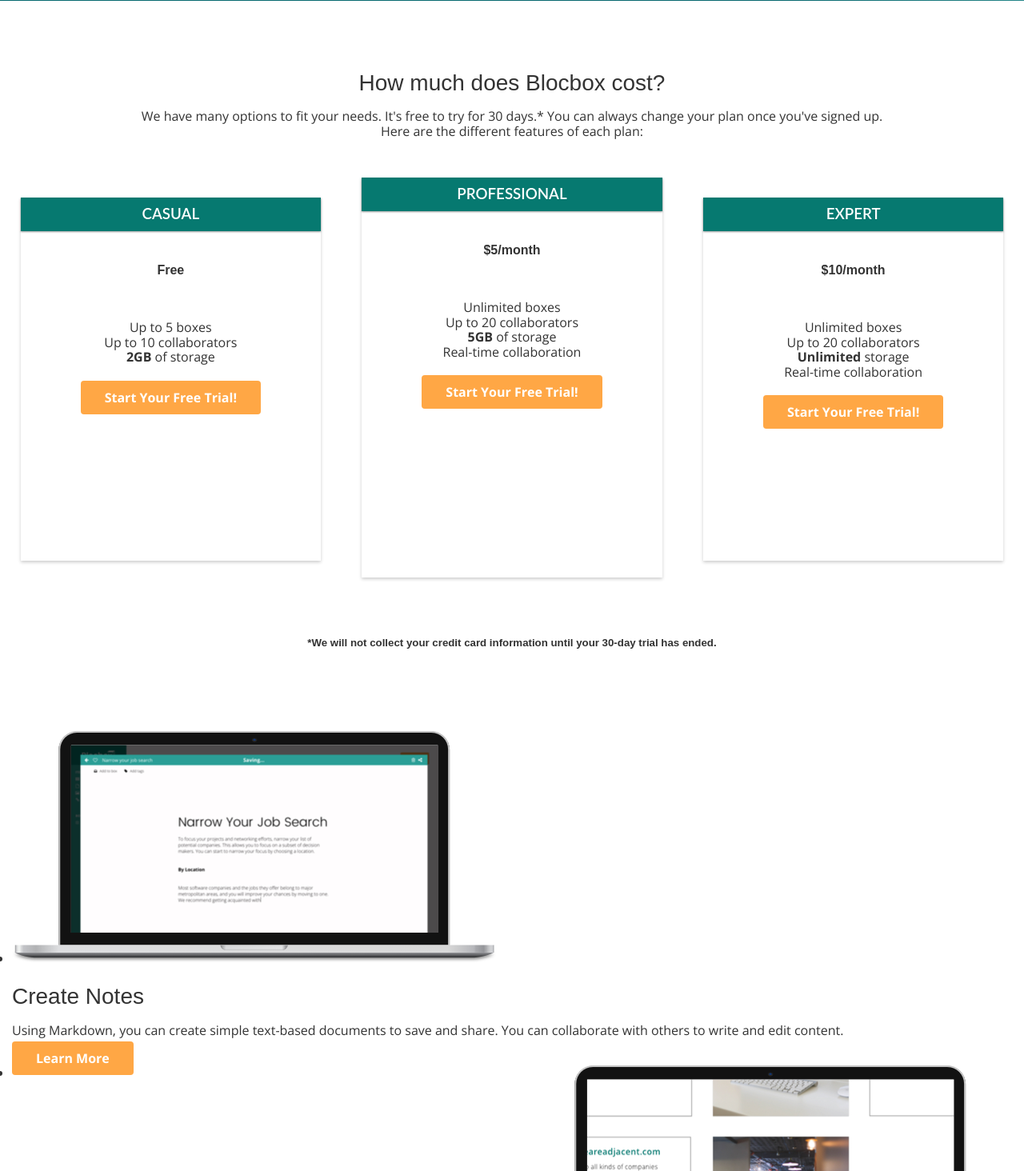
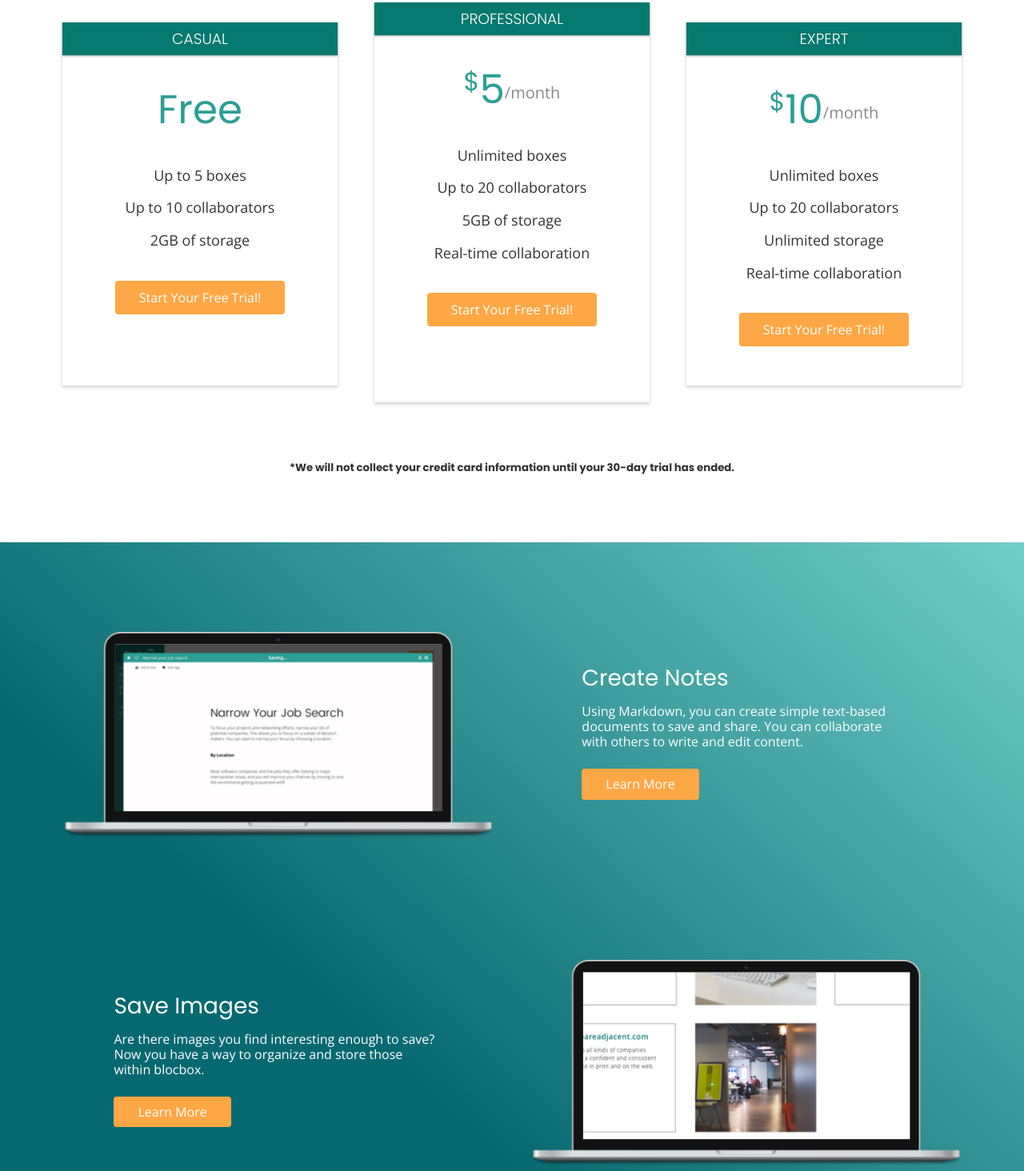
Before and after one commit to teresalu1213/Blocbox, a plain HTML site: page index.html in a window 1280 px wide. Shown: the part 766-2230 px from the top of the page at 80% size. Drawn offline with nearby package versions, Linux system fonts and the light colour scheme.

Commit message:
fixed header display. styled the benefits section.

```diff
--- a/css/style.css
+++ b/css/style.css
@@ -6,7 +6,7 @@
   color: #333333;
 }
 h1,h2,h3,h4,h5,h6 {
-  font-family: 'Poppin', sans-serif;
+  font-family: 'Poppins', sans-serif;
 }
 
 h2 {
@@ -69,7 +69,7 @@
   }
 }
 
-@@media (min-width:1200px) {
+@media (min-width:1200px) {
   .container{
     width: 1170px;
   }
@@ -121,28 +121,31 @@
   text-align: left;
   display:block;
   position: relative;
+  padding: 4em 0;
  }
  header .hero h1 {
-  font-size:48px;
+  font-size:44px;
   font-weight: normal;
-  margin:95px 0 0;
+  margin:45px 0 0;
  }
  header .hero p {
    font-size: 22px;
    line-height: 27px;
-   font-weight: 100;
+   font-weight: lighter;
    margin:10px 0 40px;
  }
  header .hero img {
    display: block;
    margin:3em auto 0;
+   max-width: 100%;
+   height: auto;
  }
 
 /*buttons*/
 .btn {
   border-radius: 4px;
   color:#FFFFFF;
-  font-weight: 700;
+  font-weight: normal;
   text-decoration: none;
   padding:10px 30px;
   background: #FFA745;
@@ -182,8 +185,8 @@
   }
 
 .box h3 {
-    font-family: "Lato", Helvetica, Arial, sans-serif;
-    font-weight: 600;
+    font-family: "Poppins", Helvetica, Arial, sans-serif;
+    font-weight: 100;
     text-transform: uppercase;
     color: #ffffff;
     background: #067970;
@@ -195,3 +198,60 @@
     margin:0 -15px 40px;
     padding:10px 0;
   }
+
+.box h4 {
+   font-size:50px;
+   font-weight: normal;
+   margin:40px 0 10px;
+   color:#2B9F95;
+ }
+
+ .box h4 span {
+   font-size:32px;
+   vertical-align: top;
+ }
+
+ .box h4 span.month {
+   font-family: "Open Sans", Helvetica, Arial, sans-serif;
+   font-weight: 100;
+   color:#888888;
+   font-size:20px;
+   vertical-align: middle;
+ }
+
+ .box ul li {
+   font-size:18px;
+   margin-bottom:20px;
+   font-weight: 100;
+ }
+
+
+/* BENEFITS */
+.benefits {
+  background-image: linear-gradient(42deg, #076970 45%, #71CEC8 100%);
+  color: #fff;
+  padding: 2em 0;
+}
+.benefits ul {
+  list-style-type: none;
+}
+.benefits ul li {
+  list-style-type: none;
+  display: block;
+  float: left;
+  margin: 4em 0;
+}
+.benefits ul li img {
+  max-width: 100%;
+  height: auto;
+}
+.benefits ul li h2 {
+  margin-top: 1.5em;
+}
+.benefits ul li a {
+  display: inline-block;
+  margin-top: 0.5em;
+}
+.benefits .benefits-text {
+  padding: 0 4em;
+}
--- a/index.html
+++ b/index.html
@@ -19,7 +19,8 @@
 
 <body>
     <header>
-        <nav class="container">
+        <nav>
+          <div class="container">
             <div class="one-half">
                 <a href="index.html" class="site-logo"><img src="images/site-logo.png" alt="Blocbox" /></a>
             </div>
@@ -29,14 +30,19 @@
                     <li class="btn-signup"><a href="signup.html">Sign Up</a></li>
                 </ul>
             </div>
+          </div>
         </nav>
 
         <div class="container hero">
+            <div class="one-half">
               <h1 class="animated fadeIn">Save, share and<br> collaborate</h1>
               <p>Blocbox lets you collect and sort information.<br/>
                 Create simple notes, store images, and add links.</p>
                 <a href="signup.html" class="btn">Start Your Free Trial!</a>
+              </div>
+              <div class="one-half">
                 <img class="pull-right" src="images/dashboard.png" alt="Blocbox dashboard" />
+          </div>
         </div>
 
     </header>
@@ -97,27 +103,39 @@
         <section class="benefits">
             <ul class="container">
                 <li>
+                    <div class="one-half">
                       <img src="images/benefit-notes.png"/>
-                    <div>
+                    </div>
+                    <div class="one-half">
+                      <div class="benefits-text">
                         <h2>Create Notes</h2>
                         <p>Using Markdown, you can create simple text-based documents to save and share. You can collaborate with others to write and edit content.</p>
                         <a href="features-detail.html" class="btn">Learn More</a>
                       </div>
+                    </div>
                 </li>
                 <li>
-                    <img class="pull-right" src="images/benefit-images.png"/>
-                    <div class="pull-left">
+                    <div class="one-half pull-right">
+                      <img src="images/benefit-images.png"/>
+                    </div>
+                    <div class="one-half pull-left">
+                      <div class="benefits-text">
                         <h2>Save Images</h2>
                         <p>Are there images you find interesting enough to save? Now you have a way to organize and store those within blocbox.</p>
                         <a href="features-detail.html" class="btn">Learn More</a>
                       </div>
+                    </div>
                 </li>
                 <li>
+                    <div class="one-half">
                       <img src="images/benefit-links.png"/>
-                    <div>
+                    </div>
+                    <div class="one-half">
+                      <div class="benefits-text">
                         <h2>Add links</h2>
                         <p>Forget bookmarking sites in your browser. With blocbox, you can add links, group them and view them from any computer.</p>
                         <a href="features-detail.html" class="btn">Learn More</a>
+                      </div>
                     </div>
                 </li>
             </ul>
```
Lines whose indentation alone changed are shown as unchanged.
